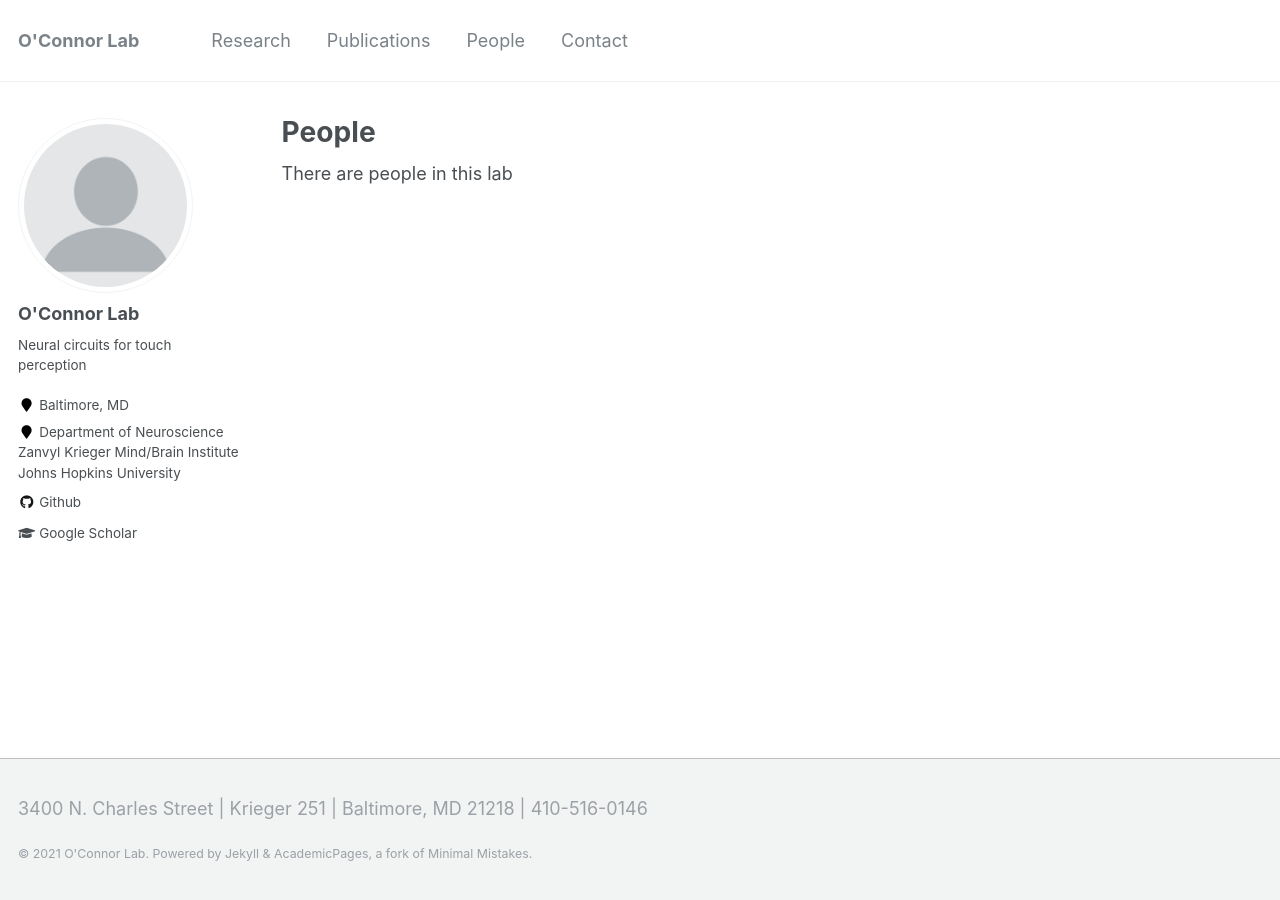
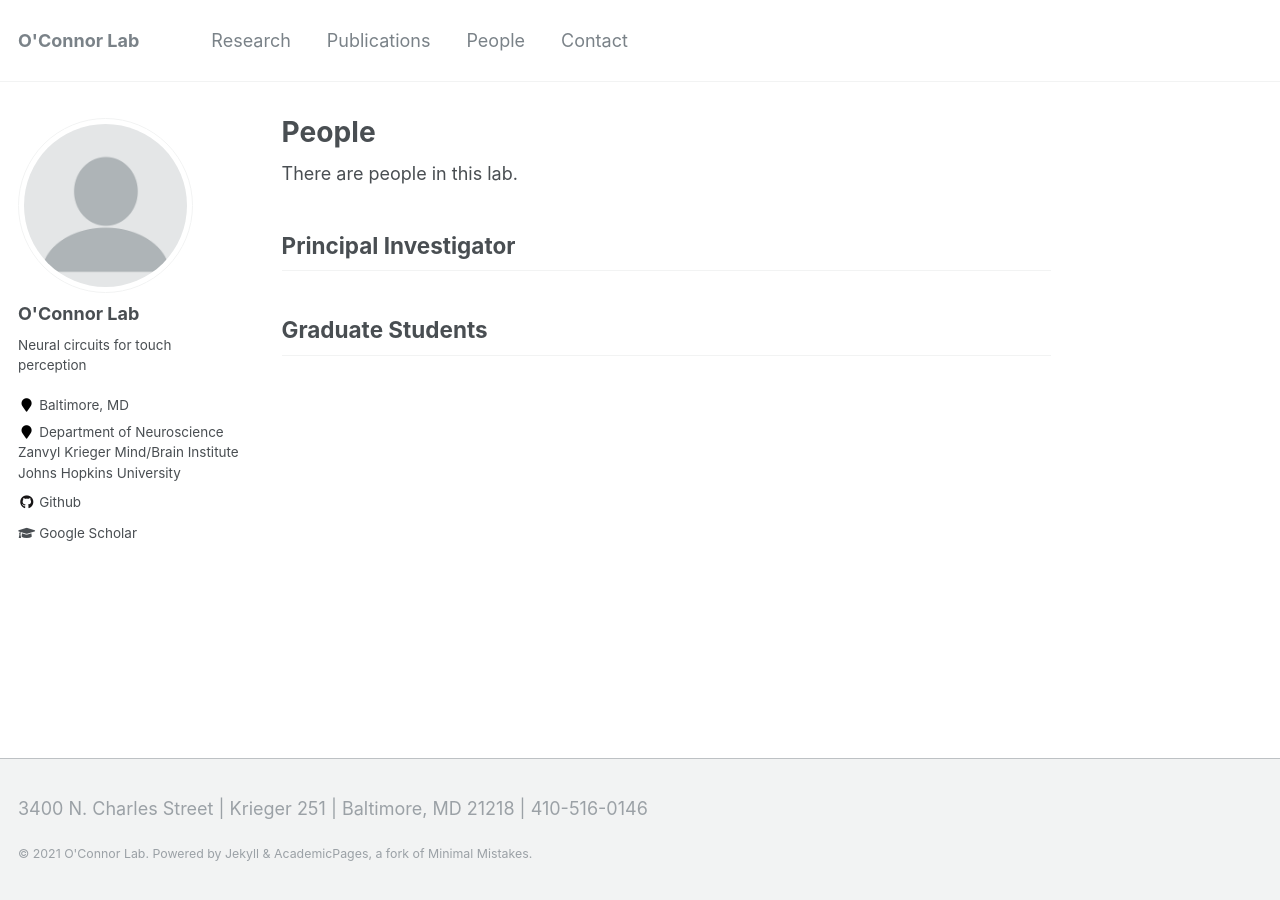
Before and after one commit to oconnorlab/oconnorlab.github.io, a Jekyll site: the page built from _pages/people.md, in a window 1280 px wide. Built offline with Jekyll 4.4.1, drawn with Linux system fonts in a browser that asks for light colours.

Commit message:
Update people.md

```diff
--- a/_pages/people.md
+++ b/_pages/people.md
@@ -7,4 +7,66 @@ redirect_from:
 ---
 {% include base_path %}
 
-There are people in this lab
+There are people in this lab.
+
+{% assign people_sorted = site.profiles | sort: 'joined' %}
+{% assign role_array = "pi|postdoc|gradstudent|researchstaff|visiting|others|alumni" | split: "|" %}
+
+{% for role in role_array %}
+
+{% assign people_in_role = people_sorted | where: 'position', role %}
+
+<!-- Skip section if there's nobody -->
+{% if people_in_role.size == 0 %}
+  {% continue %}
+{% endif %}
+
+<div class="pos_header">
+{% if role == 'postdoc' %}
+<h2>Postdoctoral Fellows</h2>
+ {% elsif role == 'pi' %}
+<h2>Principal Investigator</h2>
+ {% elsif role == 'gradstudent' %}
+<h2>Graduate Students</h2>
+ {% elsif role == 'researchstaff' %}
+<h2>Research Staff</h2>
+ {% elsif role == 'visiting' %}
+<h2>Visiting Scholars</h2>
+ {% elsif role == 'others' %}
+<h2>Honorary Members</h2>
+ {% elsif role == 'alumni' %}
+<h2>Alumni</h2>
+{% endif %}
+</div>
+
+<!--
+{% if role != 'alumni' %}
+<div class="content list people">
+  {% for profile in people_sorted %}
+    {% if profile.position contains role %}
+      <div class="list-item-people">
+        <p class="list-post-title">
+          {% if profile.avatar %}
+            <a href="{{ site.baseurl }}{{ profile.url }}"><img class="profile-thumbnail" src="{{site.baseurl}}/images/people/{{profile.avatar}}"></a>
+          {% else %}
+            <a href="{{ site.baseurl }}{{ profile.url }}"><img class="profile-thumbnail" src="http://evansheline.com/wp-content/uploads/2011/02/facebook-Storm-Trooper.jpg"></a>
+          {% endif %}
+          <a class="name" href="{{ site.baseurl }}{{ profile.url }}">{{ profile.name }}</a>
+        </p>
+      </div>
+    {% endif %}
+  {% endfor %}
+</div>
+<hr>
+-->
+
+{% else %}
+
+<br>
+
+| Who are they | When were they here | Where they went |
+| :------------- |:-------------| :-----------|
+
+
+{% endif %}
+{% endfor %}
```
